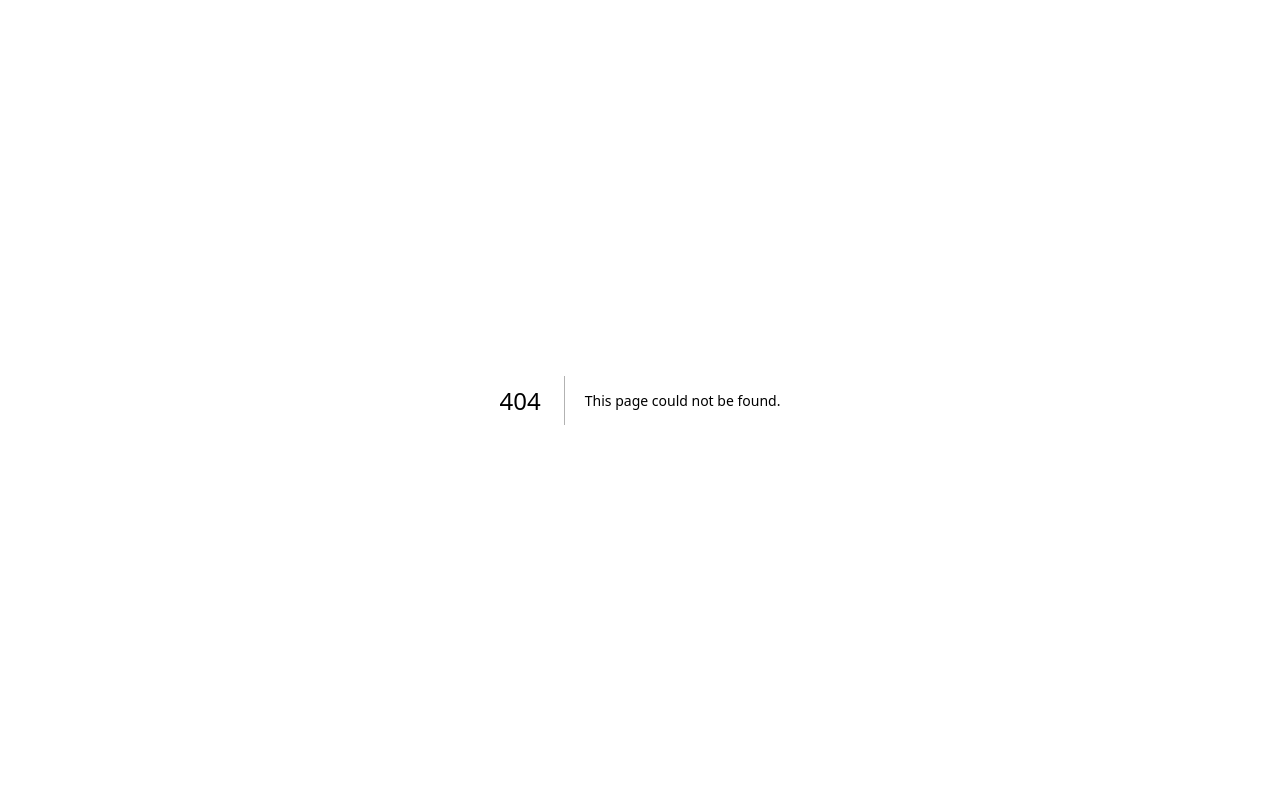
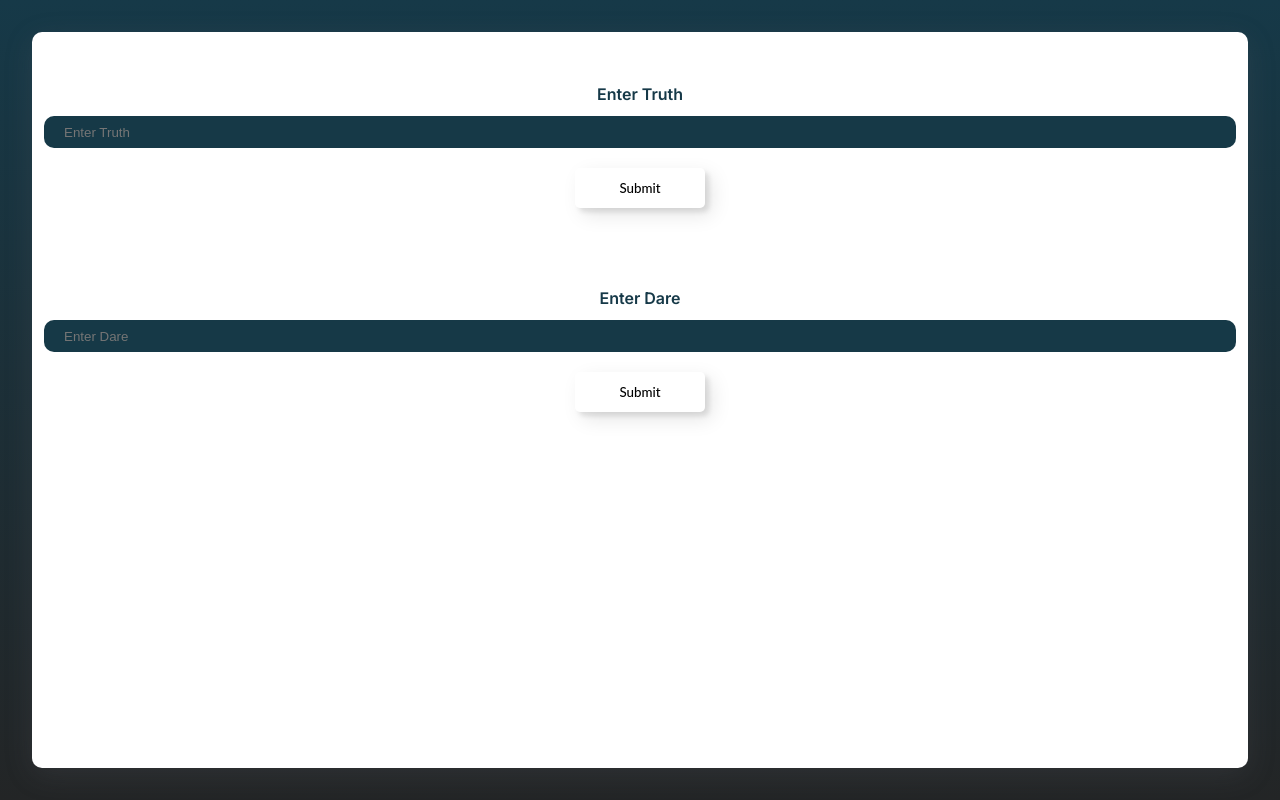
Before and after one commit to ankit-kaushal/Truth-and-Dare, a Next.js app: page /admin in a window 1280 px wide. Before the commit this address had no page. Built offline with nearby package versions, Linux system fonts and the light colour scheme.

Commit message:
admin page

```diff
--- /dev/null
+++ b/app/admin/page.js
@@ -0,0 +1,9 @@
+"use client";
+
+import EnterTruthAndDare from "@/ui/EnterTruthAndDare";
+
+export default function Admin() {
+    return (
+        <EnterTruthAndDare/>
+    );
+  }
--- /dev/null
+++ b/ui/EnterTruthAndDare/index.js
@@ -0,0 +1,62 @@
+import { useState, useRef } from 'react';
+import styles from './styles.module.css'
+import Toast from '../Toast';
+import axios from 'axios';
+
+const EnterTruthAndDare = () => {
+    const [truth, setTruth] = useState('');
+    const [dare, setDare] = useState('');
+    const toastRef = useRef(null);
+
+    const addTruths = async () => {
+        try {
+          await axios.post('/api/truths', { text:truth });
+          setTruth('');
+          toastRef.current.showToast('Truth added successfully!');
+        } catch (error) {
+          console.error('Failed to add truth:', error.response.data);
+        }
+    };
+
+    const addDare = async () => {
+        try {
+          await axios.post('/api/dares', { text:dare });
+          setDare('');
+          toastRef.current.showToast('Dare added successfully!');
+        } catch (error) {
+          console.error('Failed to add dare:', error.response.data);
+        }
+    };
+
+    return (
+        <div className={styles.container}>
+            <div className={styles.inner_container}>
+                <div style={{marginTop:40}}>
+                    <label className={styles.label}>Enter Truth</label>
+                    <input
+                        type='text'
+                        value={truth}
+                        onChange={(e)=>setTruth(e.target.value)}
+                        className={styles.input}
+                        placeholder='Enter Truth'
+                    />
+                    <button className={`${styles.button} ${styles.submit}`} onClick={addTruths}>Submit</button>
+                </div>
+                <div style={{marginTop:80}}>
+                    <label className={styles.label}>Enter Dare</label>
+                    <input
+                        type='text'
+                        value={dare}
+                        onChange={(e)=>setDare(e.target.value)}
+                        className={styles.input}
+                        placeholder='Enter Dare'
+                    />
+                    <button className={`${styles.button} ${styles.submit}`} onClick={addDare}>Submit</button>
+                </div>
+            </div>
+            <Toast ref={toastRef} />
+        </div>
+    )
+}
+
+export default EnterTruthAndDare;
--- /dev/null
+++ b/ui/EnterTruthAndDare/styles.module.css
@@ -0,0 +1,89 @@
+.container {
+    padding: 2rem;
+    height: 100vh;
+    overflow: hidden;
+    background: #232526;
+    background: -webkit-linear-gradient(to bottom, #163948, #232526);
+    background: linear-gradient(to bottom, #163948, #232526);
+}
+
+.inner_container {
+    background: #fff;
+    box-shadow: rgba(100, 100, 111, 0.2) 0px 7px 29px 0px;
+    height: 100%;
+    border-radius: 10px;
+    padding: 12px;
+    color: #163948;
+    text-align: center;
+}
+
+.label {
+    font-size: 16px;
+    font-weight: 600;
+}
+
+.input {
+    width: 100%;
+    height: 32px;
+    border: none;
+    border-radius: 10px;
+    padding: 4px 20px;
+    background: #163947;
+    margin-top: 12px;
+}
+
+.button {
+    width: 130px;
+    height: 40px;
+    color: #fff;
+    border-radius: 5px;
+    padding: 10px 25px;
+    font-family: 'Lato', sans-serif;
+    font-weight: 500;
+    background: transparent;
+    cursor: pointer;
+    transition: all 0.3s ease;
+    position: relative;
+    display: inline-block;
+     box-shadow:inset 2px 2px 2px 0px rgba(255,255,255,.5),
+     7px 7px 20px 0px rgba(0,0,0,.1),
+     4px 4px 5px 0px rgba(0,0,0,.1);
+    outline: none;
+    margin-top: 20px;
+}
+
+.submit {
+    border: none;
+    color: #000;
+}
+
+.submit:after {
+    position: absolute;
+    content: "";
+    width: 0;
+    height: 100%;
+    top: 0;
+    left: 0;
+    direction: rtl;
+    z-index: -1;
+    box-shadow:
+     -7px -7px 20px 0px #fff9,
+     -4px -4px 5px 0px #fff9,
+     7px 7px 20px 0px #0002,
+     4px 4px 5px 0px #0001;
+    transition: all 0.3s ease;
+}
+
+.submit:hover {
+    color: #000;
+}
+
+.submit:hover:after {
+    left: auto;
+    right: 0;
+    width: 100%;
+}
+
+.submit:active {
+    top: 2px;
+}
--- a/ui/GameScreen/index.js
+++ b/ui/GameScreen/index.js
@@ -16,7 +16,8 @@ const GameScreen = ({players=[]}) => {
         }, 2000);
     };
 
-    console.log("rotation",rotation);
+    // setSelectedPlayer((prev)=> players[randomIndex].name!==prev ? players[randomIndex].name!==prev : players[randomIndex+1].name);
+
     return (
         <div>
             <div className={styles.title}>Spin the Bottle</div>
--- /dev/null
+++ b/ui/Toast/index.js
@@ -0,0 +1,31 @@
+/* eslint-disable react/display-name */
+import React, { useState, forwardRef, useImperativeHandle } from 'react';
+import styles from './styles.module.css';
+
+const Toast = forwardRef((props, ref) => {
+  const [show, setShow] = useState(false);
+  const [message, setMessage] = useState('');
+
+  useImperativeHandle(ref, () => ({
+    showToast: (msg) => {
+      setMessage(msg);
+      setShow(true);
+      setTimeout(() => {
+        setShow(false);
+      }, 3000);
+    }
+  }));
+
+  if (!show) return null;
+
+  return (
+    <div className={`${styles.toast_container} ${show ? styles.show : styles.hide}`}>
+      <div className={styles.toast}>
+      <button className={styles.close_button} onClick={() => setShow(false)}>x</button>
+        <span>{message}</span>
+      </div>
+    </div>
+  );
+});
+
+export default Toast;
--- /dev/null
+++ b/ui/Toast/styles.module.css
@@ -0,0 +1,65 @@
+.toast_container {
+    position: fixed;
+    top: 10px;
+    left: 50%;
+    transform: translateX(-50%);
+    z-index: 1000;
+    opacity: 0;
+    transition: opacity 0.5s ease, transform 0.5s ease;
+}
+
+.toast_container.show {
+    animation: slideDown 0.5s forwards;
+}
+
+.toast_container.hide {
+    animation: slideUp 0.5s forwards;
+}
+
+@keyframes slideDown {
+    0% {
+      opacity: 0;
+      transform: translateX(-50%) translateY(-20px);
+    }
+    100% {
+      opacity: 1;
+      transform: translateX(-50%) translateY(0);
+    }
+}
+
+@keyframes slideUp {
+    0% {
+      opacity: 1;
+      transform: translateX(-50%) translateY(0);
+    }
+    100% {
+      opacity: 0;
+      transform: translateX(-50%) translateY(-20px);
+    }
+}
+
+.toast {
+    background-color: #4caf50;
+    color: #fff;
+    padding: 2px 10px 10px 10px;
+    border-radius: 5px;
+    font-size: 14px;
+    box-shadow: 0 0 10px rgba(0, 0, 0, 0.1);
+}
+
+.toast span {
+    padding: 4px 10px;
+    display: flex;
+    width: 100%;
+}
+
+.close_button {
+    background-color: transparent;
+    border: none;
+    color: #fff;
+    cursor: pointer;
+    display: flex;
+    justify-content: flex-end;
+    width: 100%;
+    margin-right: 4px;
+}
```
